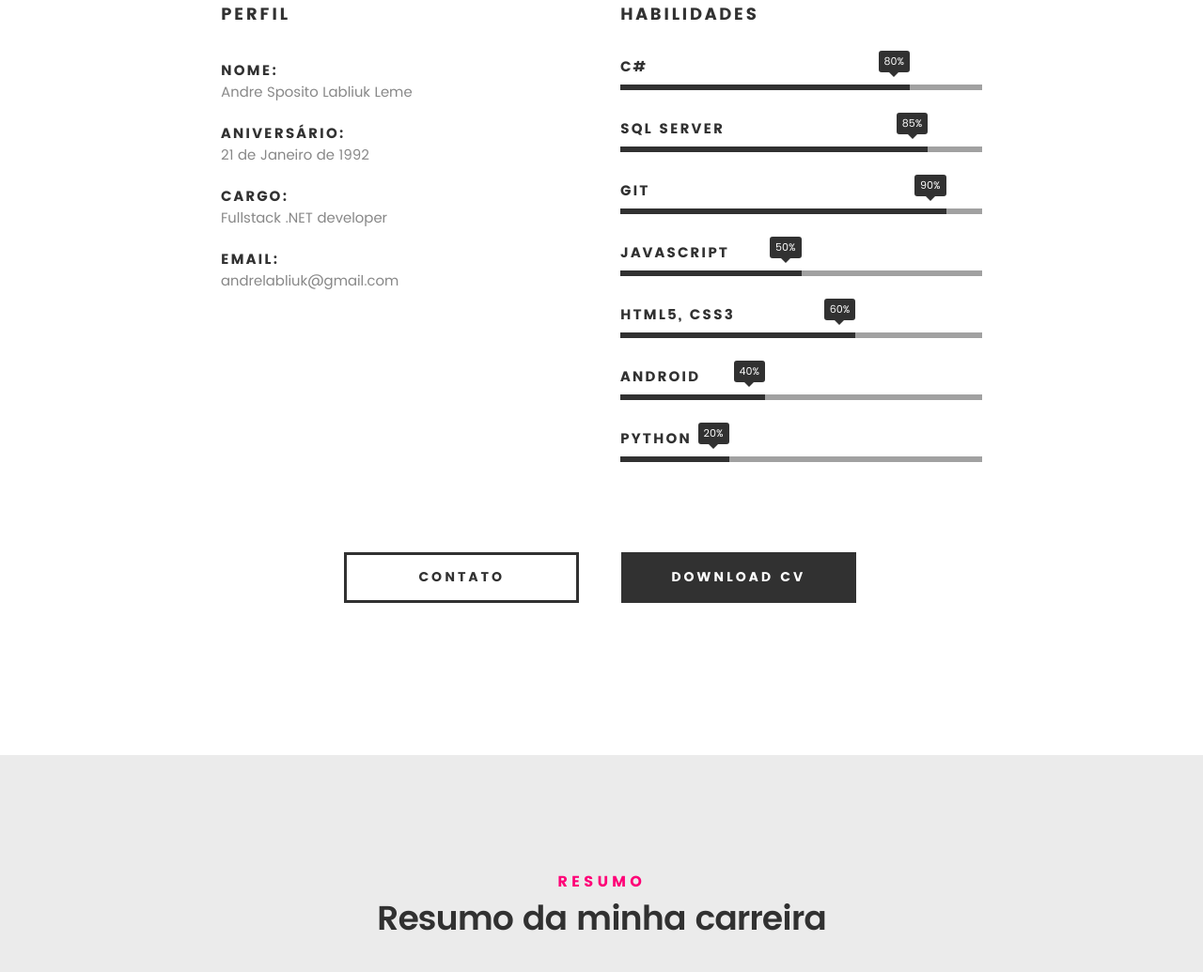
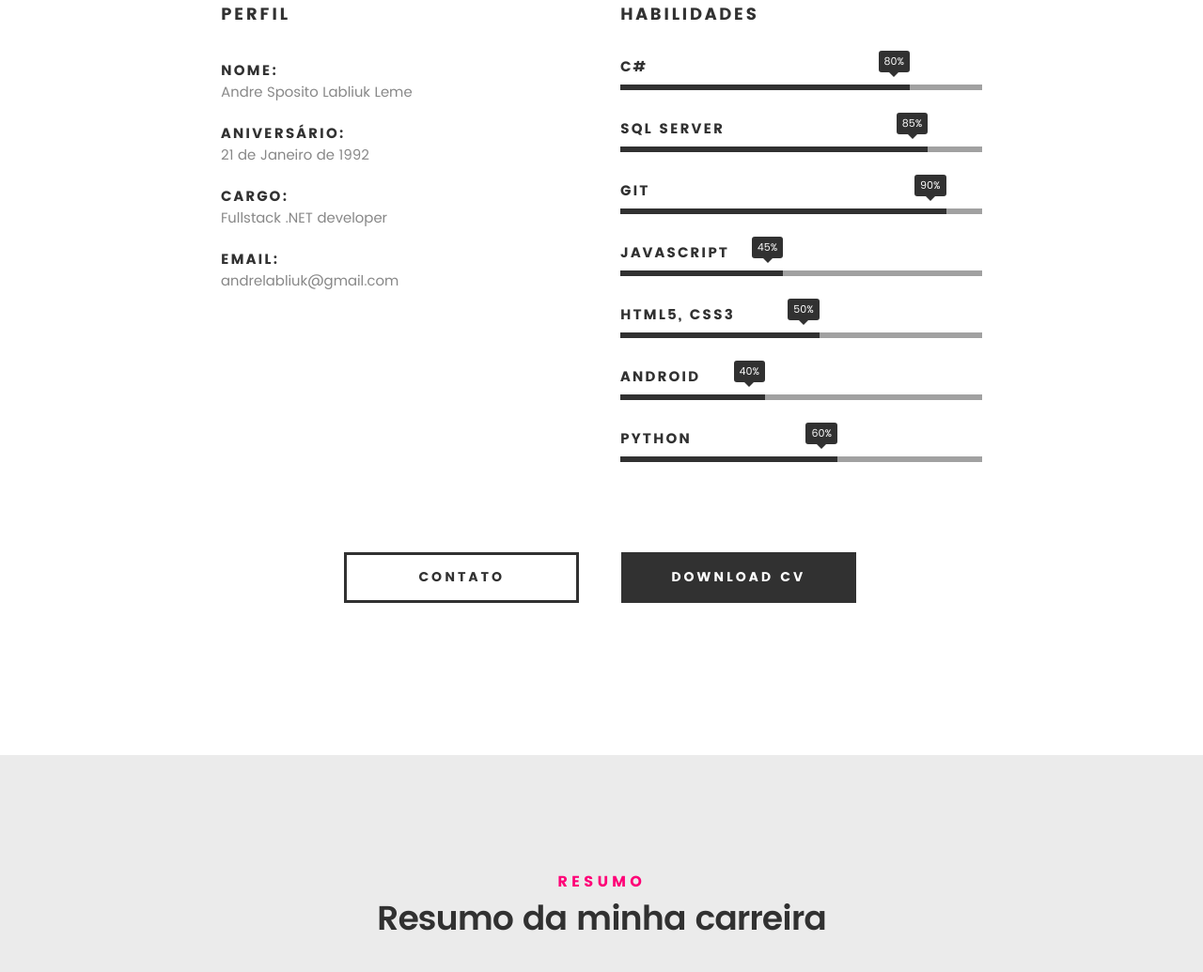
Before and after one commit to alabliuk/alabliuk.github.io, a plain HTML site: page index.html in a window 1280 px wide. Shown: the part 1421-2456 px from the top of the page at 94% size. Drawn offline with Linux system fonts and the light colour scheme; files whose address does not match are found by name.

Commit message:
Skills Update

```diff
--- a/index.html
+++ b/index.html
@@ -254,11 +254,11 @@
 						<strong>Git</strong>
 					</li>
 					<li>
-						<div class="progress percent50"><span>50%</span></div>
+						<div class="progress percent45"><span>45%</span></div>
 						<strong>Javascript</strong>
 					</li>
 					<li>
-						<div class="progress percent65"><span>60%</span></div>
+						<div class="progress percent55"><span>50%</span></div>
 						<strong>HTML5, CSS3</strong>
 					</li>
 					<li>
@@ -266,7 +266,7 @@
 						<strong>Android</strong>
 					</li>
 					<li>
-						<div class="progress percent30"><span>20%</span></div>
+						<div class="progress percent60"><span>60%</span></div>
 						<strong>Python</strong>
 					</li>
 
```
